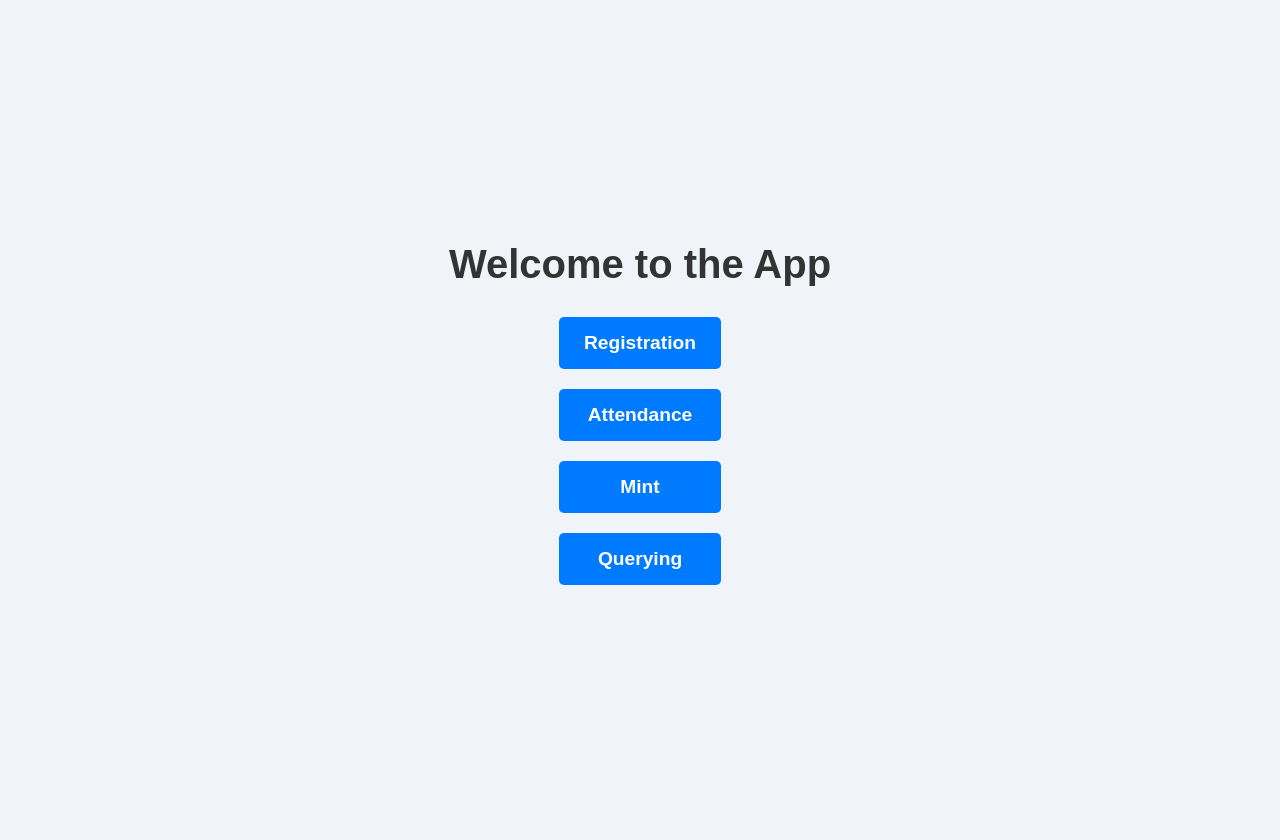
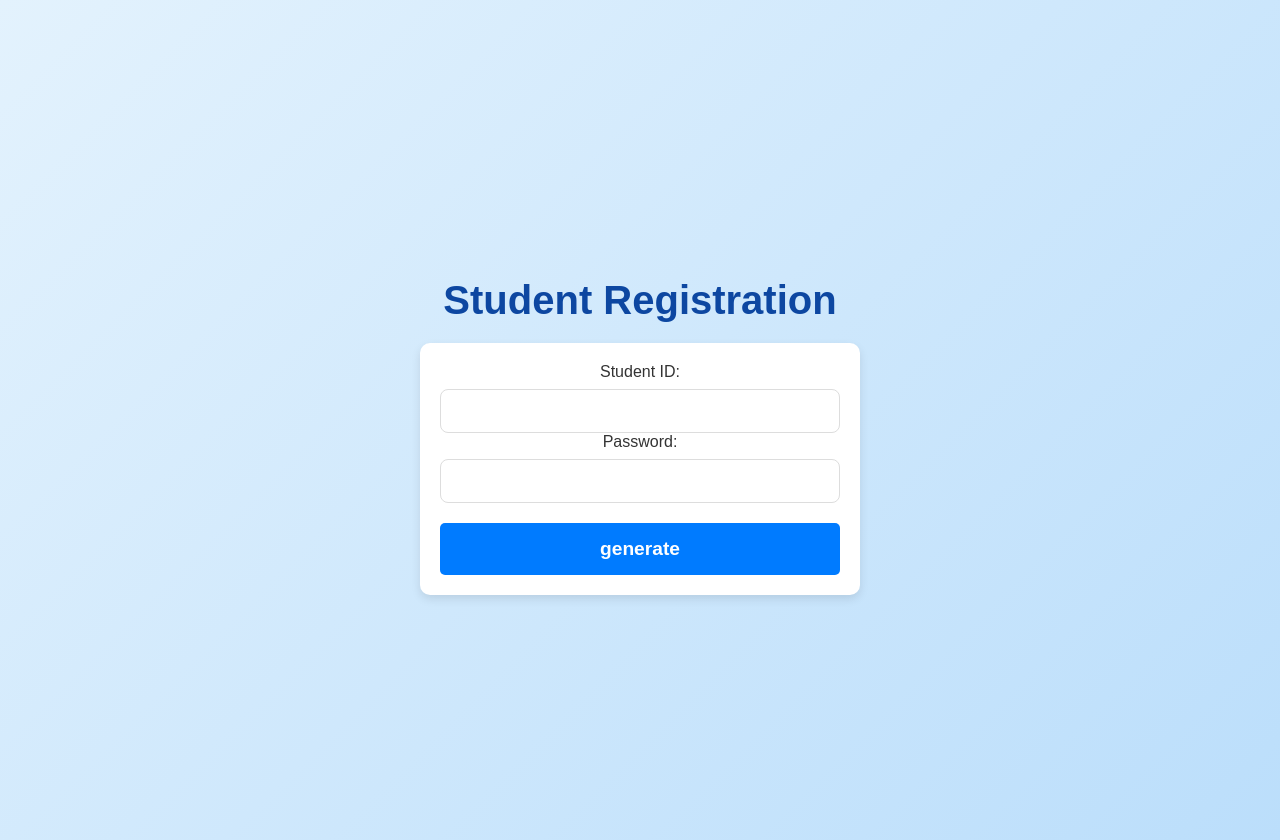
Before and after one commit to PistisChain/frontend, a React (Create React App) app: page / in a window 1280 px wide. Before the commit the page ends 800 px from the top, so only its background shows below. Built offline with nearby package versions, Linux system fonts and the light colour scheme.

Commit message:
Update App.js
关于“默认页面为注册，注册完跳转主页面”的补充

```diff
--- a/src/App.js
+++ b/src/App.js
@@ -1,5 +1,6 @@
 import logo from './logo.svg';
 import './App.css';
+import React from 'react';
 import Home from './components/home/home';
 import Registration from './components/registration/registration';
 import { BrowserRouter as Router, Routes, Route } from 'react-router-dom';
@@ -9,8 +10,8 @@
     <Router>
     <div className="App">
       <Routes>
-          <Route path="/" element={<Home />} />  {/* 设置默认路由为 Home */}
-          <Route path="/registration" element={<Registration />} />
+          <Route path="/" element={<Registration />} />  {/* 设置默认路由为 Registration */}
+          <Route path="/home" element={<Home />} />    {/* 主页面改为 /home */}
           {/* 其他路由配置可以在这里添加 */}
         </Routes>
     </div>
```
